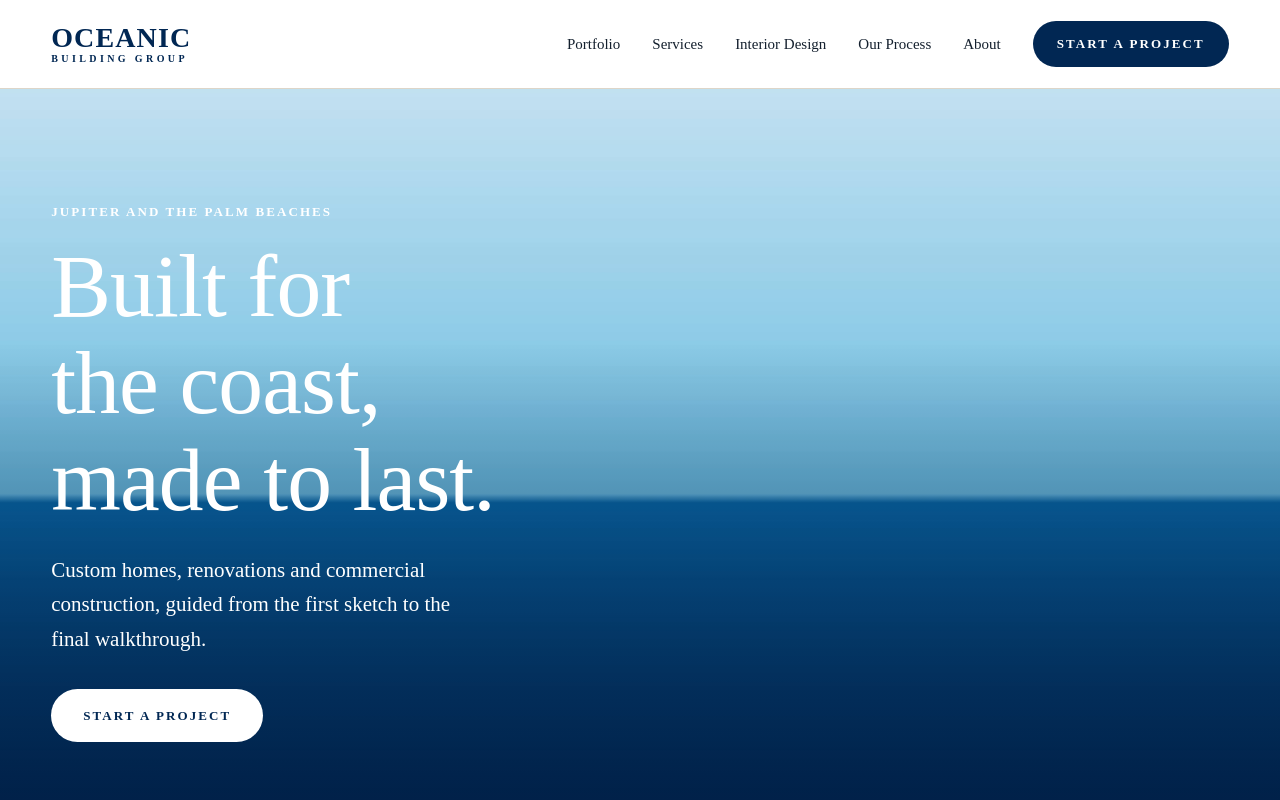
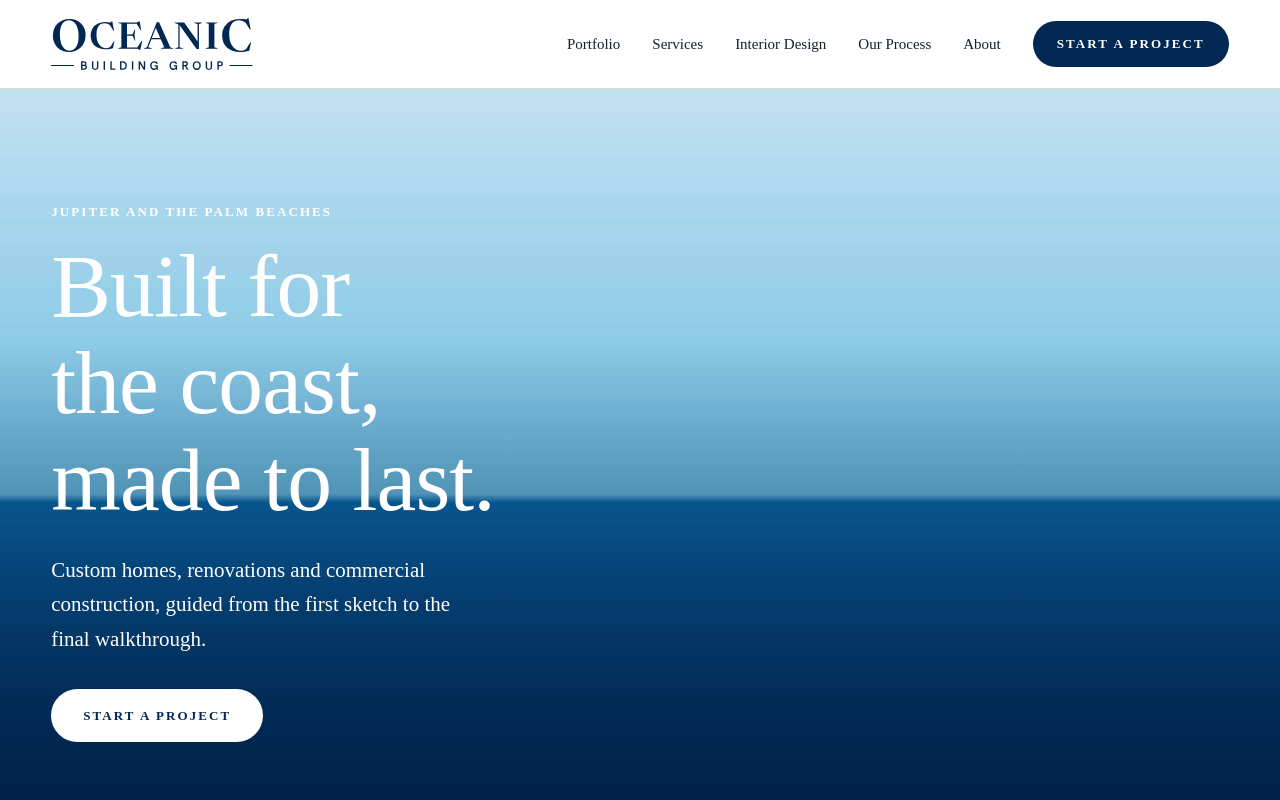
Before and after one commit to michael-fesselmeyer/oceanic-building-group, an Astro site: page / in a window 1280 px wide. Shown: the top 800 px of the page. Built offline with nearby package versions, Linux system fonts and the light colour scheme; Astro itself is replaced by a stand-in of ours.

Commit message:
feat(header): use the brand wordmark

```diff
--- a/src/components/SiteHeader.astro
+++ b/src/components/SiteHeader.astro
@@ -5,6 +5,7 @@
 // on wide screens it is a row of links; at 800px and below it becomes a
 // popover opened by the Menu button (closes on Escape and outside tap).
 import { contactLink, navigation } from '../lib/site';
+import Wordmark from './Wordmark.astro';
 
 const current = Astro.url.pathname;
 const isCurrent = (href: string) => current === href || current.startsWith(href);
@@ -12,9 +13,8 @@ const isCurrent = (href: string) => current === href || current.startsWith(href)
 
 <header class="site-header">
   <div class="container bar">
-    <a class="wordmark" href="/">
-      <span class="wordmark-name">Oceanic</span>
-      <span class="wordmark-sub label">Building Group</span>
+    <a class="home-link" href="/">
+      <Wordmark />
     </a>
 
     <button class="menu-button label" type="button" popovertarget="site-menu">
@@ -56,25 +56,9 @@ const isCurrent = (href: string) => current === href || current.startsWith(href)
     height: var(--header-height);
   }
 
-  .wordmark {
-    display: grid;
-    gap: 0.15em;
+  .home-link {
+    flex-shrink: 0;
     color: var(--color-heading);
-    text-decoration: none;
-    line-height: 1;
-  }
-
-  .wordmark-name {
-    font-family: var(--font-display);
-    font-size: 1.75rem;
-    font-weight: 600;
-    letter-spacing: 0.04em;
-    text-transform: uppercase;
-  }
-
-  .wordmark-sub {
-    font-size: 0.625rem;
-    letter-spacing: 0.34em;
   }
 
   .menu-button {
--- /dev/null
+++ b/src/components/Wordmark.astro
@@ -0,0 +1,28 @@
+---
+// The company wordmark, simplified from the full logo so it reads at header
+// size. It is drawn in the current text color: navy on white by default,
+// white over photography when a parent sets `color` to white.
+//
+// The artwork is generated by `npm run brand` (scripts/build-brand.mjs);
+// edit the script, not the SVG.
+import WordmarkArt from '../assets/brand/wordmark.svg';
+import { site } from '../lib/site';
+---
+
+<span class="wordmark">
+  <WordmarkArt aria-hidden="true" focusable="false" />
+  <span class="visually-hidden">{site.name}</span>
+</span>
+
+<style>
+  .wordmark {
+    display: block;
+    height: var(--wordmark-height);
+    line-height: 0;
+  }
+
+  .wordmark :global(svg) {
+    width: auto;
+    height: 100%;
+  }
+</style>
--- a/src/styles/tokens.css
+++ b/src/styles/tokens.css
@@ -89,10 +89,13 @@
   --ease-out: cubic-bezier(0.2, 0.7, 0.2, 1);
 
   --header-height: 5.5rem;
+  /* Height of the wordmark in the header; its width follows. */
+  --wordmark-height: 3.25rem;
 }
 
 @media (max-width: 800px) {
   :root {
     --header-height: 4.25rem;
+    --wordmark-height: 2.5rem;
   }
 }
```
